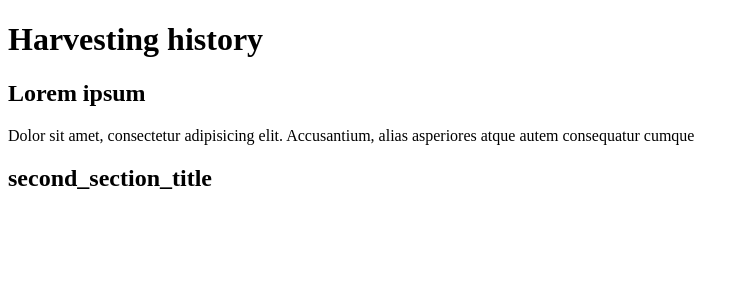
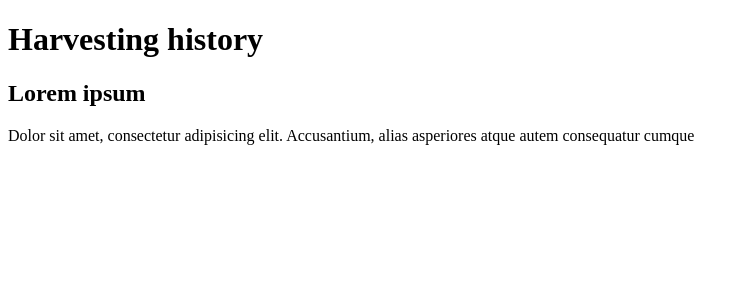
Before and after one commit to CRISalid-esr/svp-harvester, a Python web app: template app/templates/history.html.jinja in a window 1280 px wide. Shown: the part 233-533 px from the top of the page, without its empty margins (0-749 px from the left). Run offline with Jinja, Linux system fonts and the light colour scheme; the template is opened without the code that fills it, so the values that code supplies are empty.

Commit message:
Remove jinja block second_section from base.html.jinja

```diff
--- a/app/templates/base.html.jinja
+++ b/app/templates/base.html.jinja
@@ -98,16 +98,6 @@
 
                     {% endblock %}
 
-                    {%  block second_section %}
-                    <div class="bg-light ms-md-n2 ps-md-3 mt-2">
-                        <h2>{% block second_section_title %}second_section_title {% endblock %}</h2>
-
-                        {% block second_section_content %}
-
-                        {% endblock %}
-                    </div>
-                    {% endblock %}
-
                 {% endblock %}
             </main>
         </div>
```
Also changed, not shown: app/templates/retrieve.html.jinja (+9 -6 lines).
